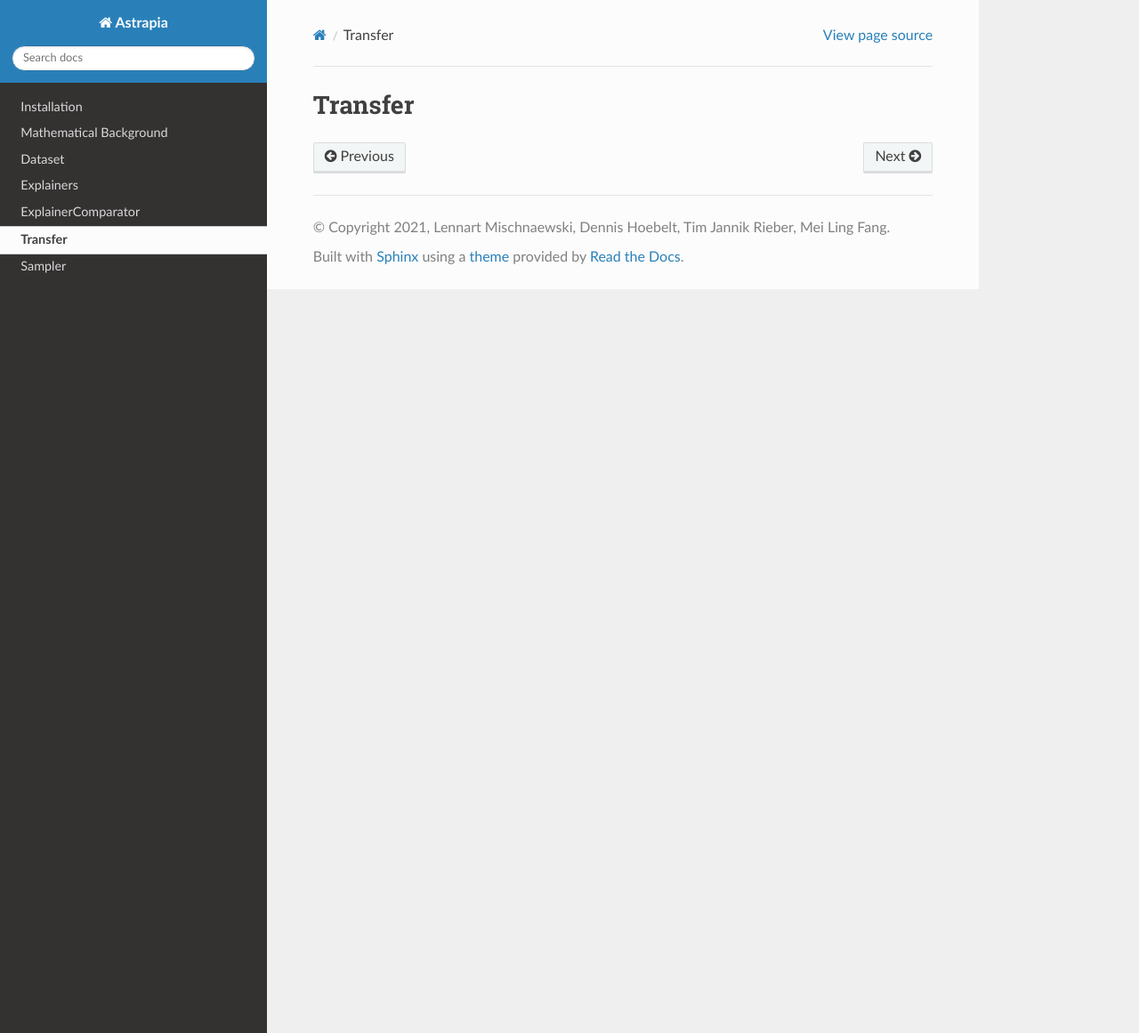
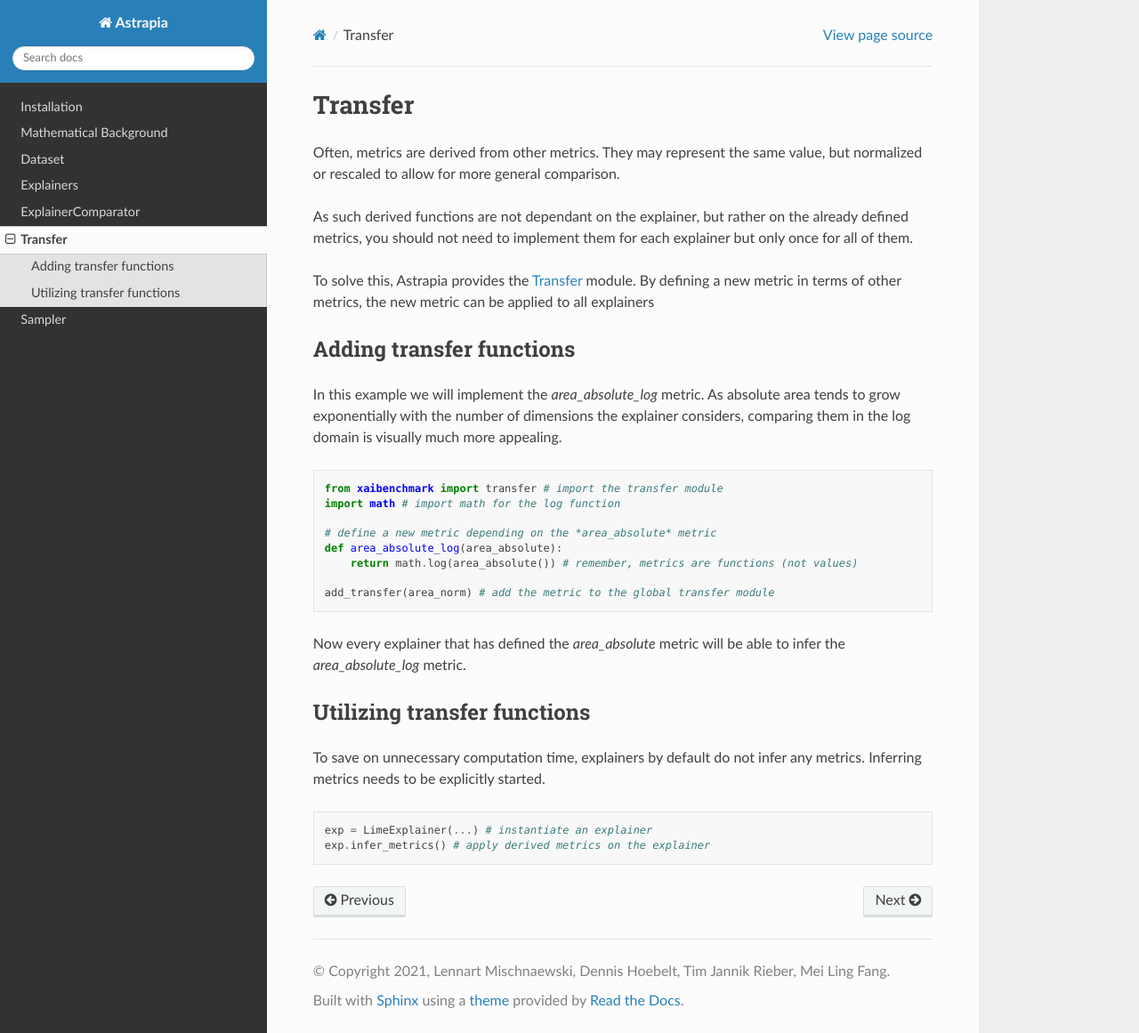
Before and after one commit to DataManagementLab/Astrapia, a Sphinx documentation site: the page built from docs/source/transfer.rst, in a window 1280 px wide and 1161 px high. Shown: the whole window at 89% size. Built offline with Sphinx 7.4.7 and the Read the Docs theme 2.0.0, drawn with Linux system fonts in a browser that asks for light colours.

Commit message:
added documentation on transfer functions

```diff
--- a/docs/source/transfer.rst
+++ b/docs/source/transfer.rst
@@ -1,2 +1,49 @@
 Transfer
 #######################
+
+Often, metrics are derived from other metrics.
+They may represent the same value, but normalized or
+rescaled to allow for more general comparison.
+
+As such derived functions are not dependant on the explainer,
+but rather on the already defined metrics, you should not need to
+implement them for each explainer but only once for all of them.
+
+To solve this, Astrapia provides the Transfer_ module.
+By defining a new metric in terms of other metrics, the new metric
+can be applied to all explainers
+
+Adding transfer functions
+**************************
+
+In this example we will implement the *area_absolute_log* metric.
+As absolute area tends to grow exponentially with the number of
+dimensions the explainer considers,
+comparing them in the log domain is visually much more appealing.
+
+.. code-block:: python
+
+    from xaibenchmark import transfer # import the transfer module
+    import math # import math for the log function
+
+    # define a new metric depending on the *area_absolute* metric
+    def area_absolute_log(area_absolute):
+        return math.log(area_absolute()) # remember, metrics are functions (not values)
+
+    add_transfer(area_norm) # add the metric to the global transfer module
+
+
+Now every explainer that has defined the *area_absolute* metric
+will be able to infer the *area_absolute_log* metric.
+
+Utilizing transfer functions
+******************************
+
+To save on unnecessary computation time,
+explainers by default do not infer any metrics.
+Inferring metrics needs to be explicitly started.
+
+.. code-block:: python
+
+    exp = LimeExplainer(...) # instantiate an explainer
+    exp.infer_metrics() # apply derived metrics on the explainer
```
